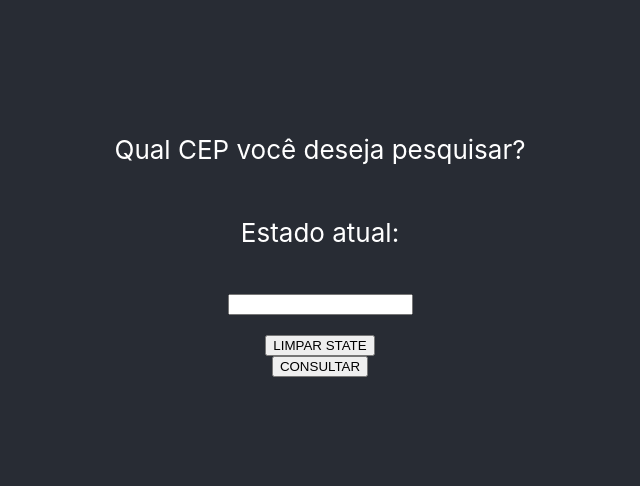
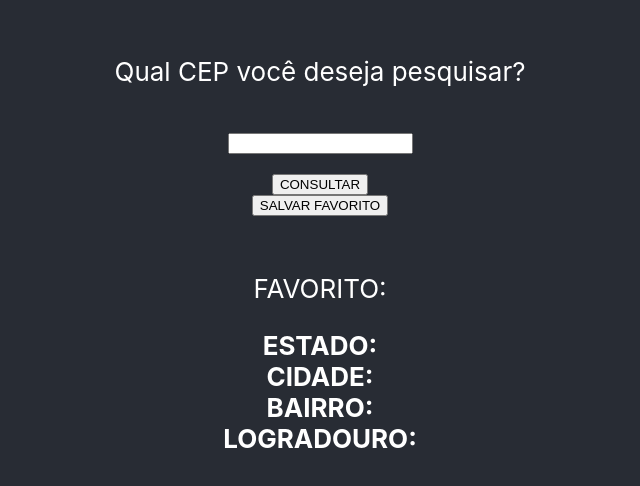
Before and after one commit to phlima3/Consulta-CEP, a React (Create React App) app: page / in a window 1280 px wide. Shown: the part 158-644 px from the top of the page, without its empty margins (320-960 px from the left). Built offline with nearby package versions, Linux system fonts and the light colour scheme.

Commit message:
Project Finalized

```diff
--- /dev/null
+++ b/src/Components/CEPDados.jsx
@@ -0,0 +1,15 @@
+export default function CEPDados(props) {
+  const cepDados = props.cepDados;
+  const keys = Object.keys(cepDados);
+
+  return (
+    <>
+      {keys.map((key) => (
+        <span key={key}>
+          <b>{key}: </b>
+          {cepDados[key]}{" "}
+        </span>
+      ))}
+    </>
+  );
+}
--- a/src/Containers/Pesquisa.js
+++ b/src/Containers/Pesquisa.js
@@ -1,9 +1,19 @@
-import React, { useState } from "react";
+import React, { useState, useEffect } from "react";
 import { useNavigate } from "react-router-dom";
 import consultarCep from "cep-promise";
+import CEPDados from "../Components/CEPDados";
 
 function numbersOnly(str) {
   return str.replace(/[^\d]/g, "");
+}
+
+function translate(cepDados) {
+  return {
+    ESTADO: cepDados.state,
+    CIDADE: cepDados.city,
+    BAIRRO: cepDados.neighborhood,
+    LOGRADOURO: cepDados.street,
+  };
 }
 
 function Pesquisa(props) {
@@ -12,20 +22,29 @@ function Pesquisa(props) {
   const navLoading = useNavigate();
   const ticket = props.ticket;
   const [cepNumber, setCepNumber] = useState("");
+  const [favoriteCEP, setFavoriteCEP] = useState("");
+  const [cepDados, setCepDados] = useState({});
+
+  useEffect(() => {
+    const storedCep = localStorage.getItem("favoriteCEP") || "";
+    setFavoriteCEP(storedCep);
+  }, []);
+  useEffect(() => {
+    if (!favoriteCEP) {
+      return;
+    }
+    localStorage.setItem("favoriteCEP", favoriteCEP);
+    consultarCep(favoriteCEP)
+      .then((result) => setCepDados(result))
+      .catch((err) => setCepDados({ ERRO: err.message }));
+  }, [favoriteCEP]);
+
   function handleChange(event) {
     const value = event.target.value;
     setCepNumber(numbersOnly(value));
   }
-  function limparState() {
-    setCepNumber("");
-  }
-  function handleSuccsess(dadosCEP) {
-    const result = {
-      ESTADO: dadosCEP.state,
-      CIDADE: dadosCEP.city,
-      BAIRRO: dadosCEP.neighborhood,
-      LOGRADOURO: dadosCEP.street,
-    };
+  function handleSuccsess(cepDados) {
+    const result = translate(cepDados);
     setResult(result);
     navigate("/Resultados");
   }
@@ -45,20 +64,24 @@ function Pesquisa(props) {
       )
       .catch((err) => currentTicket == ticket.current && handleError(err));
   }
+  function handleAddFavorite() {
+    setFavoriteCEP(cepNumber);
+  }
 
   return (
     <div className="App">
       <header className="App-header">
         <p>Qual CEP você deseja pesquisar?</p>
-        <p>Estado atual: {cepNumber}</p>
         <input
           value={numbersOnly(cepNumber)}
           onChange={handleChange}
           style={{ margin: 20 }}
         />
-        <button onClick={limparState}>LIMPAR STATE</button>
-
         <button onClick={handleSearch}>CONSULTAR</button>
+        <button onClick={handleAddFavorite}>SALVAR FAVORITO</button>
+        <br />
+        <p>FAVORITO: {favoriteCEP}</p>
+        <CEPDados cepDados={translate(cepDados)} />
       </header>
     </div>
   );
--- a/src/Containers/Resultados.js
+++ b/src/Containers/Resultados.js
@@ -1,21 +1,15 @@
 import React from "react";
 import { Link } from "react-router-dom";
+import CEPDados from "../Components/CEPDados";
 
 function Resultados(props) {
   const result = props.result;
 
-  const keys = Object.keys(result);
-  const elements = keys.map((key) => (
-    <span key={key}>
-      <b>{key}: </b>
-      {result[key]}{" "}
-    </span>
-  ));
   return (
     <div className="App">
       <header className="App-header">
         <p>Resultados para o CEP {result.cep}</p>
-        {elements}
+        <CEPDados cepDados={result} />
         <Link to="/">
           <button style={{ margin: 20 }}>NOVA CONSULTA</button>
         </Link>
```
